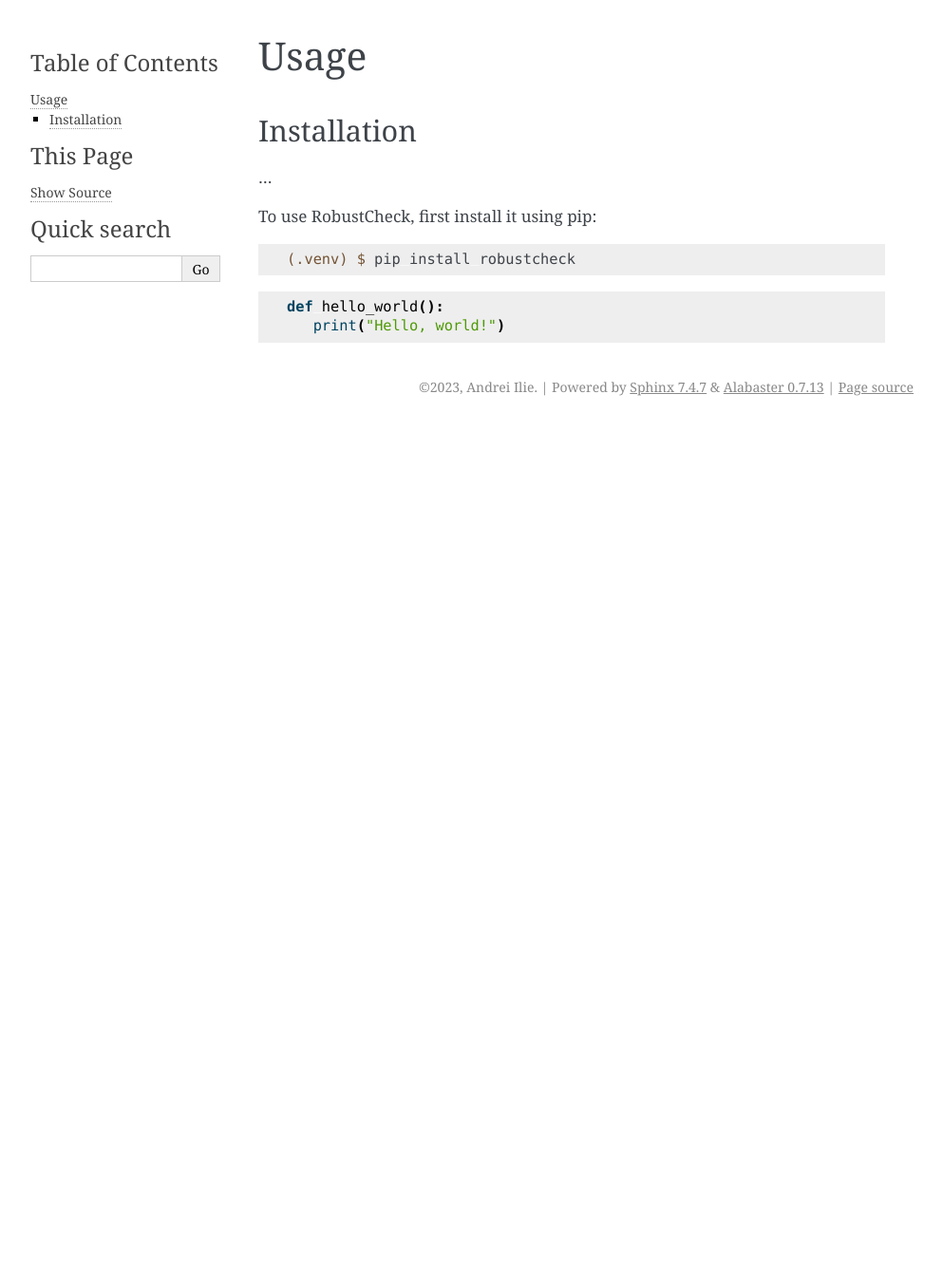
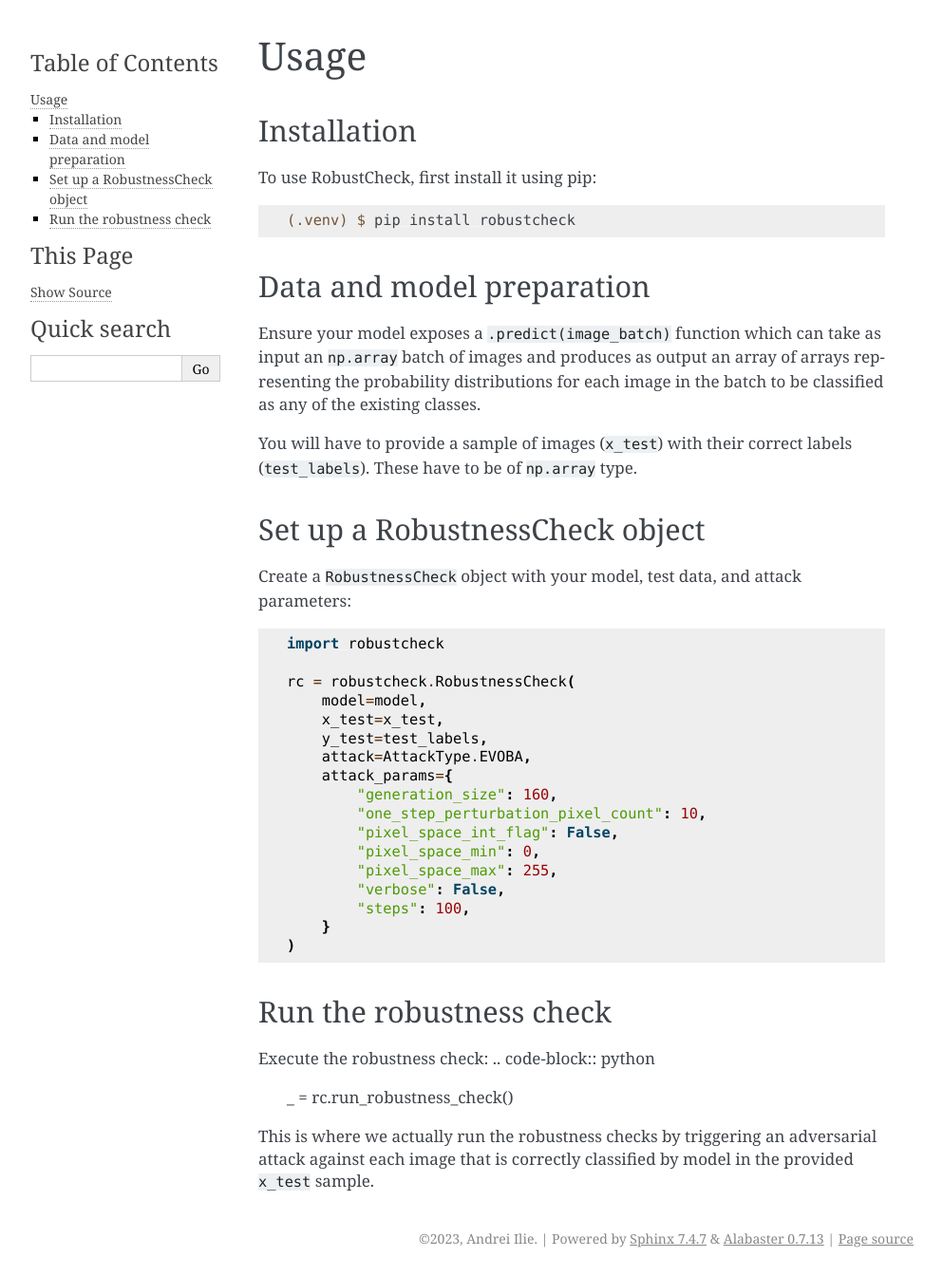
Before and after one commit to andreiilie1/RobustCheck, a Sphinx documentation site: the page built from docs/source/usage.rst, in a window 1280 px wide. Shown: the whole page at 95% size, without its empty margins (148-1141 px from the left). Built offline with Sphinx 7.4.7, drawn with Linux system fonts in a browser that asks for light colours; before the commit the page ends 900 px from its top, so only the background shows below that.

Commit message:
Test autodoc raw code2

```diff
--- a/docs/source/usage.rst
+++ b/docs/source/usage.rst
@@ -6,20 +6,53 @@ Usage
 Installation
 ------------
 
-...
-
 To use RobustCheck, first install it using pip:
 
 .. code-block:: console
 
    (.venv) $ pip install robustcheck
 
-.. raw:: html
-   <div class="my-class">
-     <p>This is a custom HTML block within Sphinx documentation.</p>
-   </div>
+Data and model preparation
+--------------------------
+
+Ensure your model exposes a ``.predict(image_batch)`` function which can take as
+input an ``np.array`` batch of images and produces as output an array of arrays
+representing the probability distributions for each image in the batch to be
+classified as any of the existing classes.
+
+You will have to provide a sample of images (``x_test``) with their correct labels
+(``test_labels``). These have to be of ``np.array`` type.
+
+Set up a RobustnessCheck object
+-------------------------------
+Create a ``RobustnessCheck`` object with your model, test data, and attack parameters:
 
 .. code-block:: python
 
-   def hello_world():
-      print("Hello, world!")
+   import robustcheck
+
+   rc = robustcheck.RobustnessCheck(
+       model=model,
+       x_test=x_test,
+       y_test=test_labels,
+       attack=AttackType.EVOBA,
+       attack_params={
+           "generation_size": 160,
+           "one_step_perturbation_pixel_count": 10,
+           "pixel_space_int_flag": False,
+           "pixel_space_min": 0,
+           "pixel_space_max": 255,
+           "verbose": False,
+           "steps": 100,
+       }
+   )
+
+Run the robustness check
+------------------------
+Execute the robustness check:
+.. code-block:: python
+
+   _ = rc.run_robustness_check()
+
+This is where we actually run the robustness checks by triggering an adversarial attack
+against each image that is correctly classified by model in the provided ``x_test`` sample.
```
